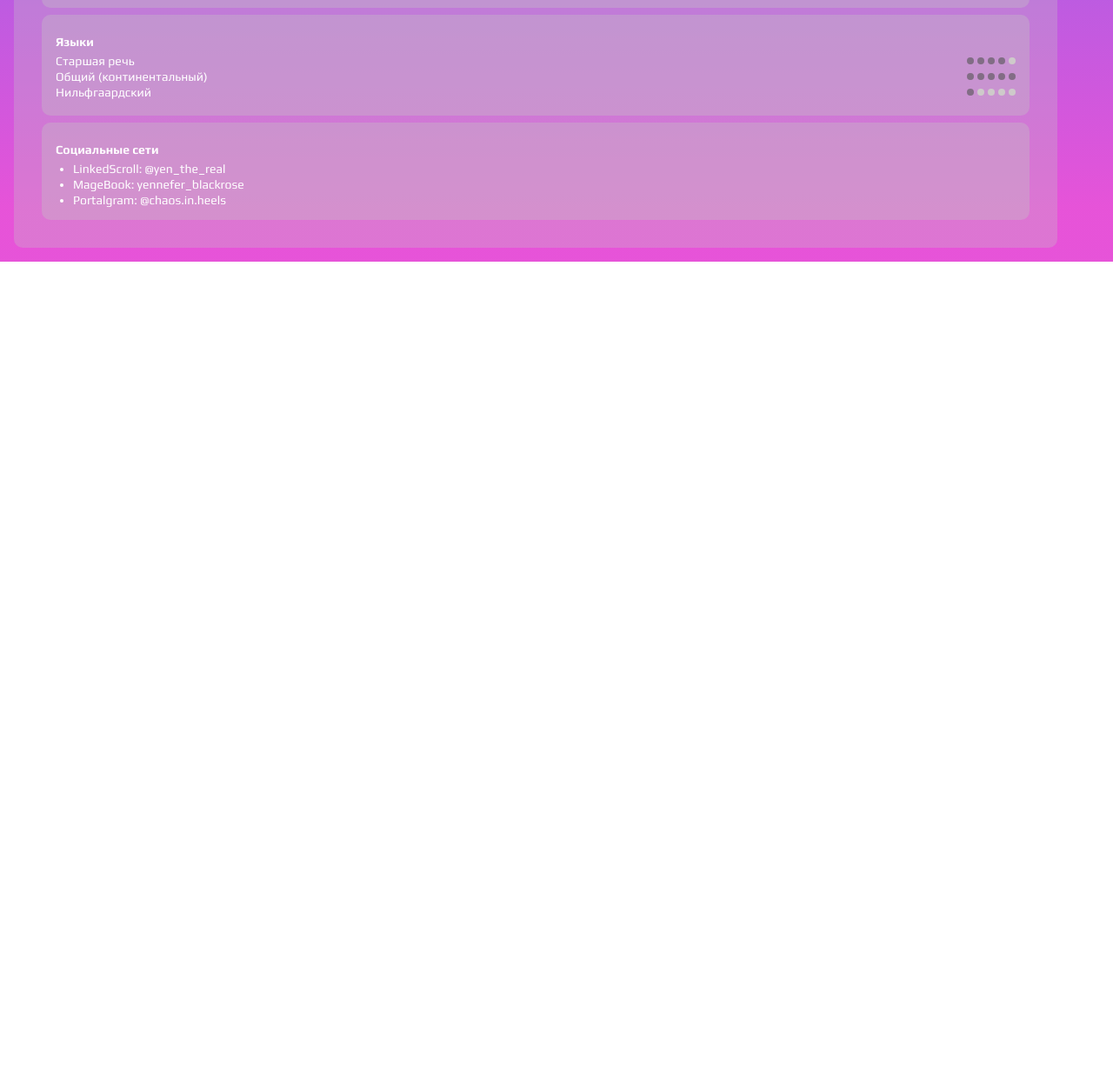
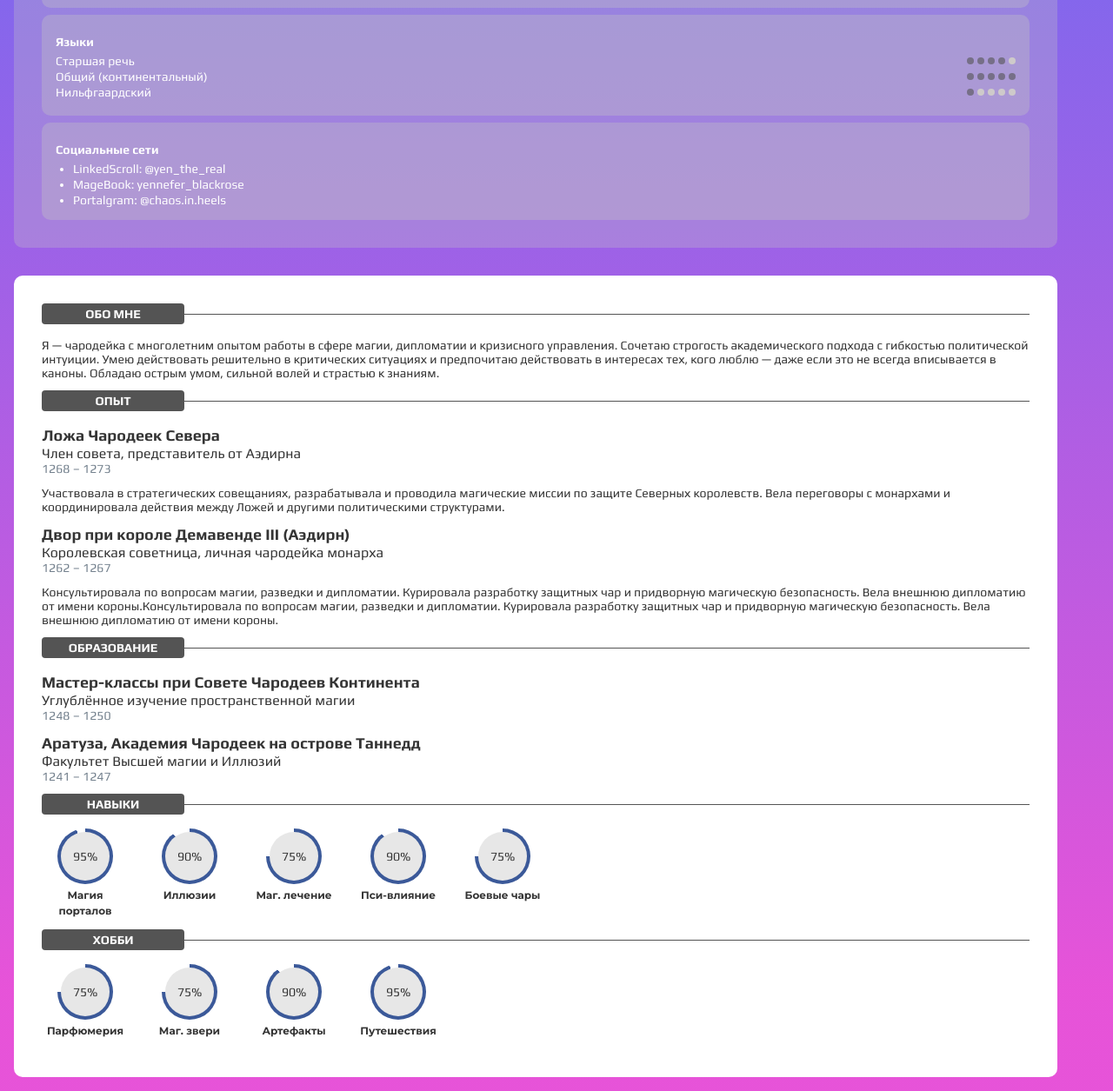
Before and after one commit to OwtmPatrick/card, a website built with Vite: page index.html in a window 1280 px wide. Shown: the part 659-1914 px from the top of the page at 87% size. Before the commit the page ends 960 px from the top, so only its background shows below. Built offline with nearby package versions, Linux system fonts and the light colour scheme.

Commit message:
add about block

```diff
--- a/index.html
+++ b/index.html
@@ -7,7 +7,7 @@
     <link rel="preconnect" href="https://fonts.googleapis.com" />
     <link rel="preconnect" href="https://fonts.gstatic.com" crossorigin />
     <link
-      href="https://fonts.googleapis.com/css2?family=Play:wght@400;700&display=swap"
+      href="https://fonts.googleapis.com/css2?family=Montserrat:wght@700&family=Play:wght@400;700&display=swap"
       rel="stylesheet"
     />
     <title>Yennifer CV</title>
@@ -135,7 +135,111 @@
           </div>
         </div>
       </section>
+
+      <section class="about">
+        <h2 class="about__title">
+          <div class="about__title-text">Обо мне</div>
+        </h2>
+        <p class="about__paragraph">
+          Я — чародейка с многолетним опытом работы в сфере магии, дипломатии и
+          кризисного управления. Сочетаю строгость академического подхода с
+          гибкостью политической интуиции. Умею действовать решительно в
+          критических ситуациях и предпочитаю действовать в интересах тех, кого
+          люблю — даже если это не всегда вписывается в каноны. Обладаю острым
+          умом, сильной волей и страстью к знаниям.
+        </p>
+
+        <h2 class="about__title">
+          <div class="about__title-text">Опыт</div>
+        </h2>
+        <h3 class="about__sub-title">Ложа Чародеек Севера</h3>
+        <p class="about__description">Член совета, представитель от Аэдирна</p>
+        <p class="about__time">1268 – 1273</p>
+        <p class="about__paragraph">
+          Участвовала в стратегических совещаниях, разрабатывала и проводила
+          магические миссии по защите Северных королевств. Вела переговоры с
+          монархами и координировала действия между Ложей и другими
+          политическими структурами.
+        </p>
+        <h3 class="about__sub-title">Двор при короле Демавенде III (Аэдирн)</h3>
+        <p class="about__description">
+          Королевская советница, личная чародейка монарха
+        </p>
+        <p class="about__time">1262 – 1267</p>
+        <p class="about__paragraph">
+          Консультировала по вопросам магии, разведки и дипломатии. Курировала
+          разработку защитных чар и придворную магическую безопасность. Вела
+          внешнюю дипломатию от имени короны.Консультировала по вопросам магии,
+          разведки и дипломатии. Курировала разработку защитных чар и придворную
+          магическую безопасность. Вела внешнюю дипломатию от имени короны.
+        </p>
+
+        <h2 class="about__title">
+          <div class="about__title-text">ОБРАЗОВАНИЕ</div>
+        </h2>
+        <h3 class="about__sub-title">
+          Мастер-классы при Совете Чародеев Континента
+        </h3>
+        <p class="about__description">
+          Углублённое изучение пространственной магии
+        </p>
+        <p class="about__time">1248 – 1250</p>
+        <h3 class="about__sub-title">
+          Аратуза, Академия Чародеек на острове Таннедд
+        </h3>
+        <p class="about__description">Факультет Высшей магии и Иллюзий</p>
+        <p class="about__time">1241 – 1247</p>
+
+        <h2 class="about__title">
+          <div class="about__title-text">Навыки</div>
+        </h2>
+        <div class="about__skills">
+          <div class="about__skills-item">
+            <div class="about__skills-circle" style="--p: 95">95%</div>
+            <div class="about__skills-title">Магия порталов</div>
+          </div>
+          <div class="about__skills-item">
+            <div class="about__skills-circle" style="--p: 90">90%</div>
+            <div class="about__skills-title">Иллюзии</div>
+          </div>
+          <div class="about__skills-item">
+            <div class="about__skills-circle" style="--p: 75">75%</div>
+            <div class="about__skills-title">Маг. лечение</div>
+          </div>
+          <div class="about__skills-item">
+            <div class="about__skills-circle" style="--p: 90">90%</div>
+            <div class="about__skills-title">Пси-влияние</div>
+          </div>
+          <div class="about__skills-item">
+            <div class="about__skills-circle" style="--p: 75">75%</div>
+            <div class="about__skills-title">Боевые чары</div>
+          </div>
+        </div>
+
+        <h2 class="about__title">
+          <div class="about__title-text">Хобби</div>
+        </h2>
+        <div class="about__skills">
+          <div class="about__skills-item">
+            <div class="about__skills-circle" style="--p: 75">75%</div>
+            <div class="about__skills-title">Парфюмерия</div>
+          </div>
+          <div class="about__skills-item">
+            <div class="about__skills-circle" style="--p: 75">75%</div>
+            <div class="about__skills-title">Маг. звери</div>
+          </div>
+          <div class="about__skills-item">
+            <div class="about__skills-circle" style="--p: 90">90%</div>
+            <div class="about__skills-title">Артефакты</div>
+          </div>
+          <div class="about__skills-item">
+            <div class="about__skills-circle" style="--p: 95">95%</div>
+            <div class="about__skills-title">Путешествия</div>
+          </div>
+        </div>
+      </section>
     </div>
+
     <script type="module" src="/src/main.js"></script>
   </body>
 </html>
--- a/src/style.less
+++ b/src/style.less
@@ -2,3 +2,4 @@
 @import url(./styles/colors.less);
 @import url(./styles/main.less);
 @import url(./styles/profile.less);
+@import url(./styles/about.less);
--- /dev/null
+++ b/src/styles/about.less
@@ -0,0 +1,109 @@
+.about {
+  margin-top: 32px;
+  padding: 32px;
+  border-radius: 10px;
+  background-color: @white;
+  color: @black;
+  font-size: 14px;
+
+  &__title {
+    position: relative;
+    margin-bottom: 16px;
+
+    &:after {
+      content: '';
+      width: calc(100% - 164px);
+      height: 1px;
+      display: block;
+      position: absolute;
+      left: 164px;
+      top: 12px;
+      background-color: @grey-dark;
+    }
+  }
+
+  &__title-text {
+    max-width: 164px;
+    background-color: @grey-dark;
+    border-radius: 4px;
+    font-weight: 700;
+    text-transform: uppercase;
+    text-align: center;
+    padding: 5px 0;
+    color: @white;
+  }
+
+  &__paragraph {
+    margin: 12px 0;
+    line-height: 16px;
+  }
+
+  &__sub-title {
+    font-weight: 700;
+    font-size: 18px;
+    line-height: 24px;
+  }
+
+  &__description {
+    font-size: 16px;
+    line-height: 18px;
+  }
+
+  &__time {
+    margin-bottom: 12px;
+    line-height: 16px;
+    color: #73808d;
+  }
+
+  &__skills {
+    display: flex;
+    gap: 20px;
+    margin: 12px 0;
+  }
+
+  &__skills-item {
+    display: flex;
+    flex-direction: column;
+    align-items: center;
+    gap: 4px;
+    width: 100px;
+  }
+
+  &__skills-circle {
+    --v: calc(((18 / 5) * var(--p) - 90) * 1deg);
+
+    width: 56px;
+    height: 56px;
+    display: inline-flex;
+    align-items: center;
+    justify-content: center;
+    border-radius: 50%;
+    padding: 4px;
+    background: linear-gradient(@grey-light, @grey-light) content-box,
+      linear-gradient(var(--v), @white 50%, transparent 0) 0 / ~'min(100%, (50 - var(--p)) * 100%)',
+      linear-gradient(var(--v), transparent 50%, @blue 0) 0 / ~'min(100%, (var(--p) - 50) * 100%)',
+      linear-gradient(to right, @white 50%, @blue 0);
+  }
+
+  &__skills-title {
+    font-family: Montserrat;
+    font-weight: 700;
+    font-size: 12px;
+    line-height: 18px;
+    text-align: center;
+  }
+}
+
+.box {
+  --v: calc(((18 / 5) * var(--p) - 90) * 1deg);
+
+  width: 100px;
+  height: 100px;
+  display: inline-block;
+  border-radius: 50%;
+  padding: 10px;
+  background: linear-gradient(#ccc, #ccc) content-box,
+    linear-gradient(var(--v), #f2f2f2 50%, transparent 0) 0 / ~'min(100%, (50 - var(--p)) * 100%)',
+    linear-gradient(var(--v), transparent 50%, blue 0) 0 / ~'min(100%, (var(--p) - 50) * 100%)',
+    linear-gradient(to right, #f2f2f2 50%, blue 0);
+}
--- a/src/styles/colors.less
+++ b/src/styles/colors.less
@@ -1,3 +1,7 @@
+@white: #ffffff;
 @grey: #cecaca;
+@grey-light: #e7e7e7;
+@grey-dark: #545454;
 @grey-bg: #c4c4c4;
-@white: #ffffff;
+@blue: #3b5999;
+@black: #343434;
--- a/src/styles/main.less
+++ b/src/styles/main.less
@@ -9,6 +9,7 @@ body {
     rgba(224, 37, 206, 0.79) 93.75%
   );
   font-family: 'Play', sans-serif;
+  font-weight: 400;
 }
 
 .container {
```
